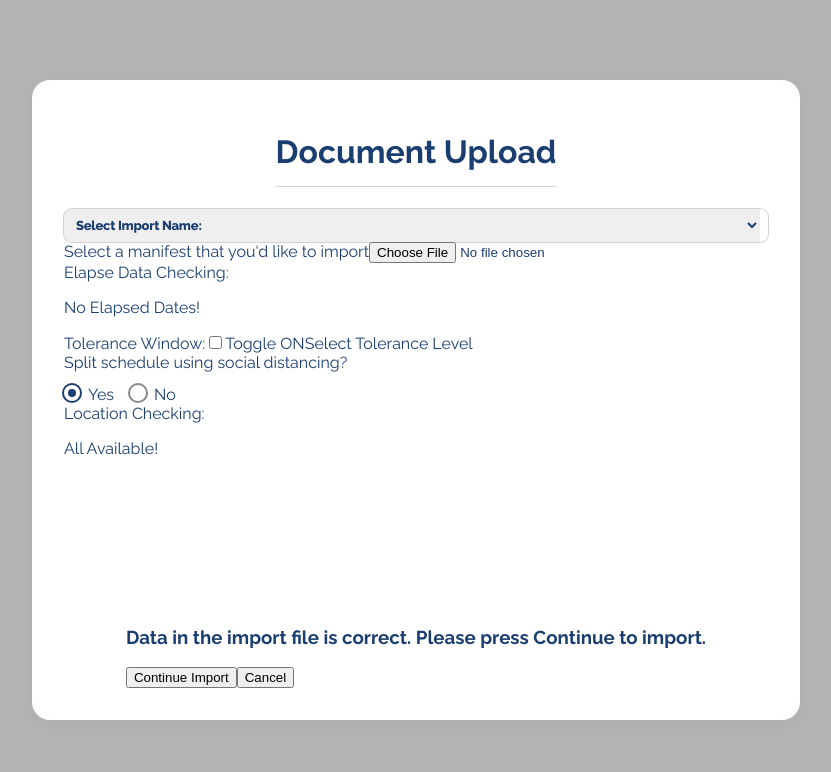
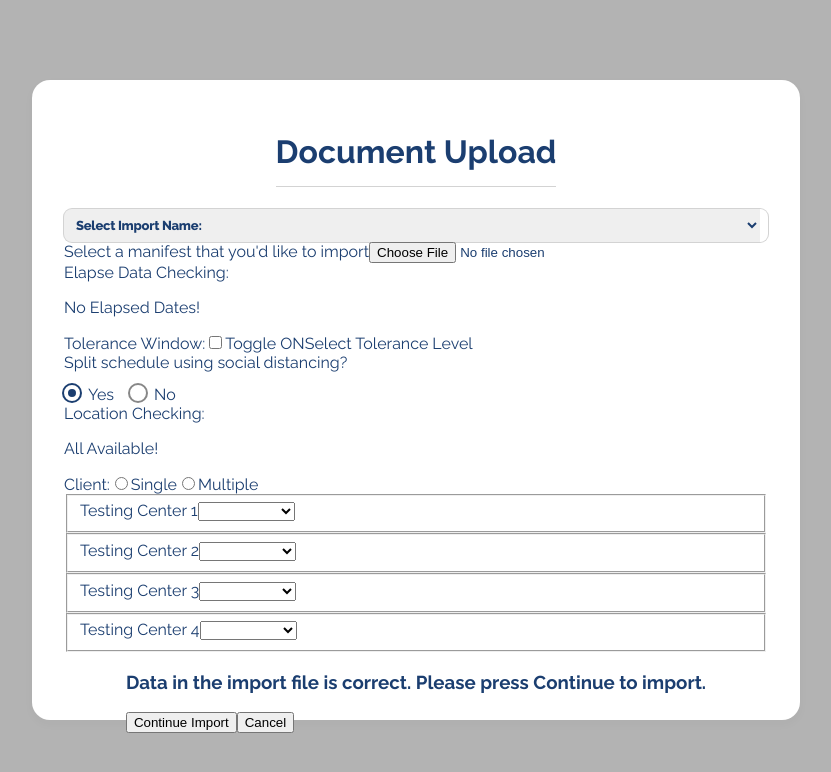
Before and after one commit to rosslibby/skyhop-assessment, a React (Create React App) app: page / in a window 1280 px wide. Shown: the top 772 px of the page, without its empty margins (224-1055 px from the left). Built offline with nearby package versions, Linux system fonts and the light colour scheme.

Commit message:
implemented client selection

```diff
--- a/src/App.tsx
+++ b/src/App.tsx
@@ -80,6 +80,38 @@ function App() {
             <label>Location Checking:</label>
             <p>All Available!</p>
           </section>
+
+          <section>
+            <label htmlFor="client">Client:</label>
+            <input type="radio" value="single" />
+            <label>Single</label>
+            <input type="radio" value="multiple" />
+            <label>Multiple</label>
+            <fieldset className={styles.dropdownFieldset}>
+              <label htmlFor="testing-center-1">Testing Center 1</label>
+              <select name="testing-center-1">
+                <option disabled>Select Client</option>
+              </select>
+            </fieldset>
+            <fieldset className={styles.dropdownFieldset}>
+              <label htmlFor="testing-center-2">Testing Center 2</label>
+              <select name="testing-center-2">
+                <option disabled>Select Client</option>
+              </select>
+            </fieldset>
+            <fieldset className={styles.dropdownFieldset}>
+              <label htmlFor="testing-center-3">Testing Center 3</label>
+              <select name="testing-center-3">
+                <option disabled>Select Client</option>
+              </select>
+            </fieldset>
+            <fieldset className={styles.dropdownFieldset}>
+              <label htmlFor="testing-center-4">Testing Center 4</label>
+              <select name="testing-center-4">
+                <option disabled>Select Client</option>
+              </select>
+            </fieldset>
+          </section>
         </div>
       </Card>
     </div>
```
